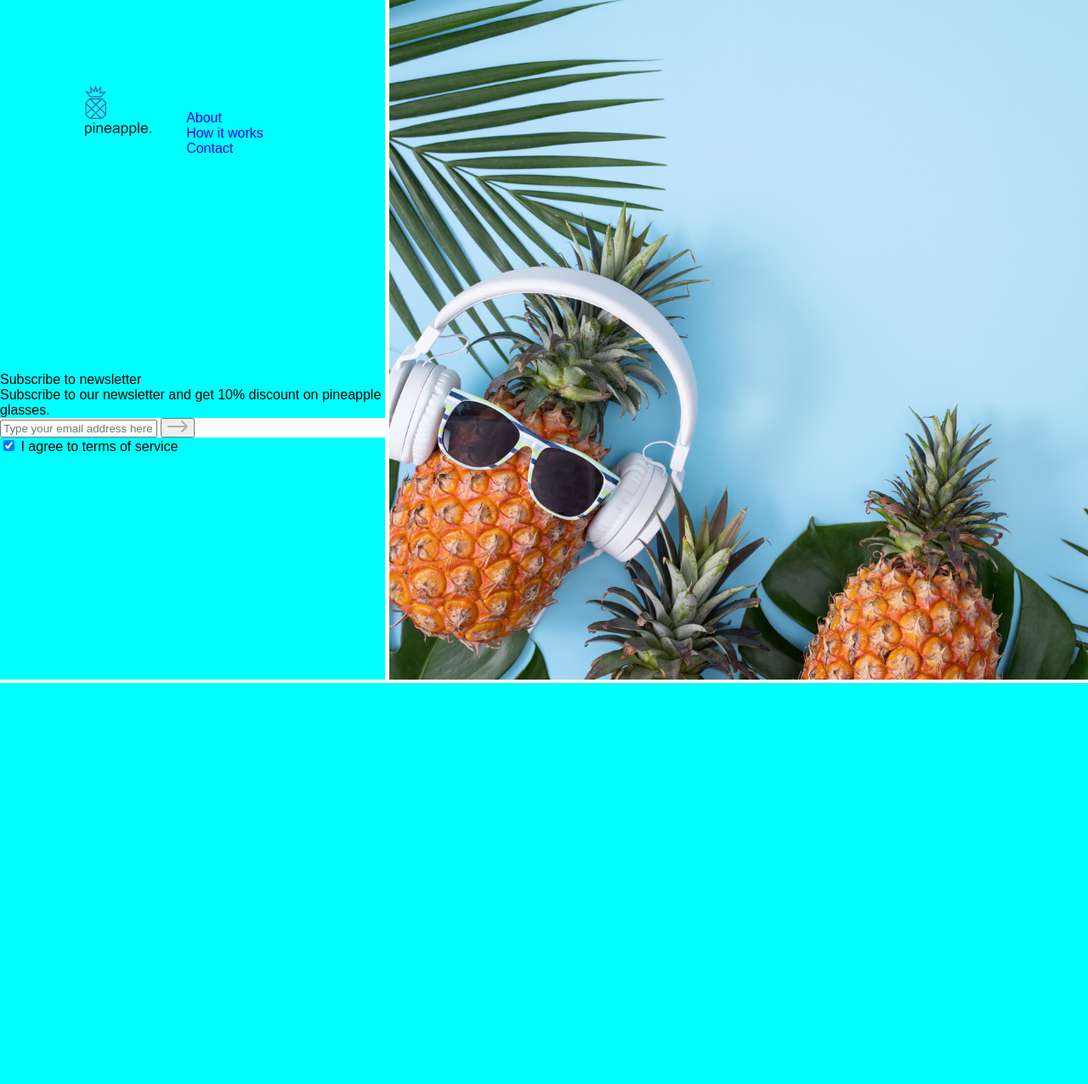
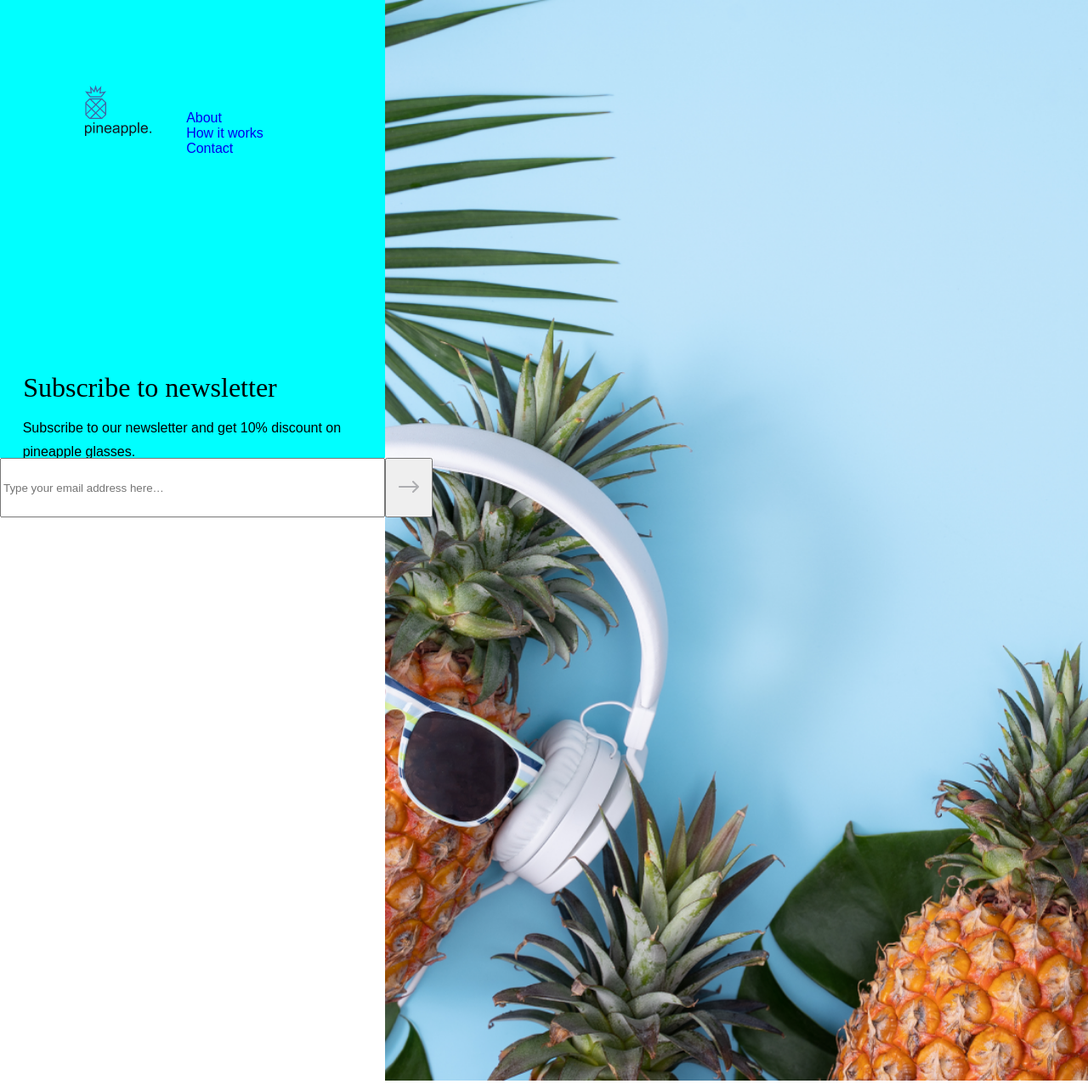
Before and after one commit to julacha/Web2021, a PHP site: page / in a window 1280 px wide. Shown: the whole page at 85% size. Before the commit the page ends 804 px from the top, so only its background shows below. Run offline with PHP 8.4, Linux system fonts and the light colour scheme; some web fonts are replaced.

Commit message:
added arrow bttn

```diff
--- a/assets/css.css
+++ b/assets/css.css
@@ -5,14 +5,16 @@
     url("..assets/fonts/ArialRegular/ArialRegular.ttf") format("ttf"),
     url("..assets/fonts/ArialRegular/ArialRegular.eot") format("eot");
     font-weight: normal;
+    font-weight: 400;
 }
 @font-face {
     font-family: "Georgia";
     src: local(''),
-    url("..assets/fonts/Georgia/Georgia.woff") format("woff"),
+    /* url("..assets/fonts/Georgia/Georgia.woff") format("woff"), */
     url("..assets/fonts/Georgia/Georgia.ttf") format("ttf"),
     url("..assets/fonts/Georgia/Georgia.eot") format("eot");
     font-weight: normal;
+    font-weight: 400;
 }
 html{
     box-sizing: border-box;
@@ -23,21 +25,51 @@ html{
 body{
     margin:0;
     font-family: Arial, Helvetica, sans-serif;
+    font-size: 16px;
 }
-.outer-container{
+#outer-container{
     display:grid;
-    grid-template-rows: 1fr;
-    grid-template-columns: 35.417% 64.583%;
-    gap: 5px;
+    grid-template-rows: 539px 70px 663px;
+    /* grid-template-rows: 1fr; */
+    grid-template-columns: 35.417% 4.323% 60.26%;
 }
 .top-bar{
     grid-area: 1/1/2/2;
-    height: 100vh;
     background-color:aqua;
 }
+/* form{
+    grid-area: 2/1/3/3;
+    background-color: white;
+    width: auto;
+    margin: 0;
+} */
+/* .inputform{ */
+    .formsubscribe{
+    grid-area: 2/1/3/3;
+    background-color: white;
+    width: auto;
+    margin: 0;
+    display: grid;
+    grid-template-rows: 1fr;
+    grid-template-columns: 89.122% 10.878%;
+}
+input.subscribe{
+    grid-area: 1/1/2/2;
+    width: 100%;
+    height: 100%;
+}
+button{
+    z-index: 10;
+}
+.bttn-arrow.arrow{
+    grid-area: 1/2/2/3;
+}
+.footer{
+    grid-area: 3/1/4/2;
+}
 .image{
-    grid-area: 1/2/2/3;
-    height: 100vh;
+    grid-area: 1/2/4/4;
+    z-index: 1;
 }
 .cover_img{
     width: 100%;
@@ -69,6 +101,18 @@ body{
     margin-bottom: 80px;
     color: rgba(0, 0, 0, 1); */
 }
-/* #arrow{
-    background: url(assets/img/ic_arrow.svg) no-repeat;
-} */
+.form-heading{
+    display: flex;
+    flex-direction: column;
+    align-items: center;
+}
+.heading{
+    font-family:Georgia, 'Times New Roman', Times, serif;
+    font-size: 32px;
+    width: 399px;
+    margin-bottom: 15px;
+}
+.text{
+    width: 400px;
+    line-height: 28px;
+}
--- a/index.html
+++ b/index.html
@@ -10,11 +10,11 @@
        <link rel="stylesheet" href="assets/fonts/ArialRegular/ArialRegular/ArialRegular.eot">
        <link rel="stylesheet" href="assets/fonts/Georgia/Georgia.eot">
        <link rel="stylesheet" href="assets/fonts/Georgia/Georgia.ttf">
-       <link rel="stylesheet" href="assets/fonts/Georgia/Georgia.woff">
+       <!-- <link rel="stylesheet" href="assets/fonts/Georgia/Georgia.woff"> -->
     <title>Document</title>
 </head>
 <body>
-    <div class="outer-container">
+    <div id="outer-container">
         <div class="top-bar">
             <div class="menu">
                 <div class="logo">
@@ -37,25 +37,22 @@
                     </nav>
                 </div>
             </div>
-            <div class="form">
+            <div class="form-heading">
                 <div class="heading">Subscribe to newsletter</div>
                 <div class="text">Subscribe to our newsletter and get 10% discount on pineapple glasses.</div>
-                <form action="/action_page.php">
-                    <div class="container" style="background-color:white">
-                      <input type="text" placeholder="Type your email address here…" name="mail" required>
-                        <button type="submit" id="arrow">
-                            <img src="assets/img/ic_arrow.svg" alt="arrow">
-                        </button>
-                    </div>
-                      <label>
-                        <input type="checkbox" checked="checked" name="subscribe"> I agree to terms of service
-                      </label>
-                </form>
             </div>
-            <div class="footer"></div>
+        </div>
+            <form action="/action_page.php" class="formsubscribe">
+                    <input type="text" placeholder="Type your email address here…" class="subscribe" name="mail" required>
+                    <button type="submit">
+                        <img src="assets/img/ic_arrow.svg" alt="arrow" class="arrow">
+                    </button>
+            </form>
+        <div class="footer">
+            <!-- <input type="checkbox" checked="checked" name="subscribe">I agree to terms of service -->
         </div>
         <div class="image">
-                <img src="assets/img/Image.png" class ="cover_img" alt="cover">
+            <img src="assets/img/Image.png" class ="cover_img" alt="cover">
         </div>
     </div>
 </body>
```
Also changed, not shown: assets/fonts/Georgia/Georgia.woff2 (deleted).
